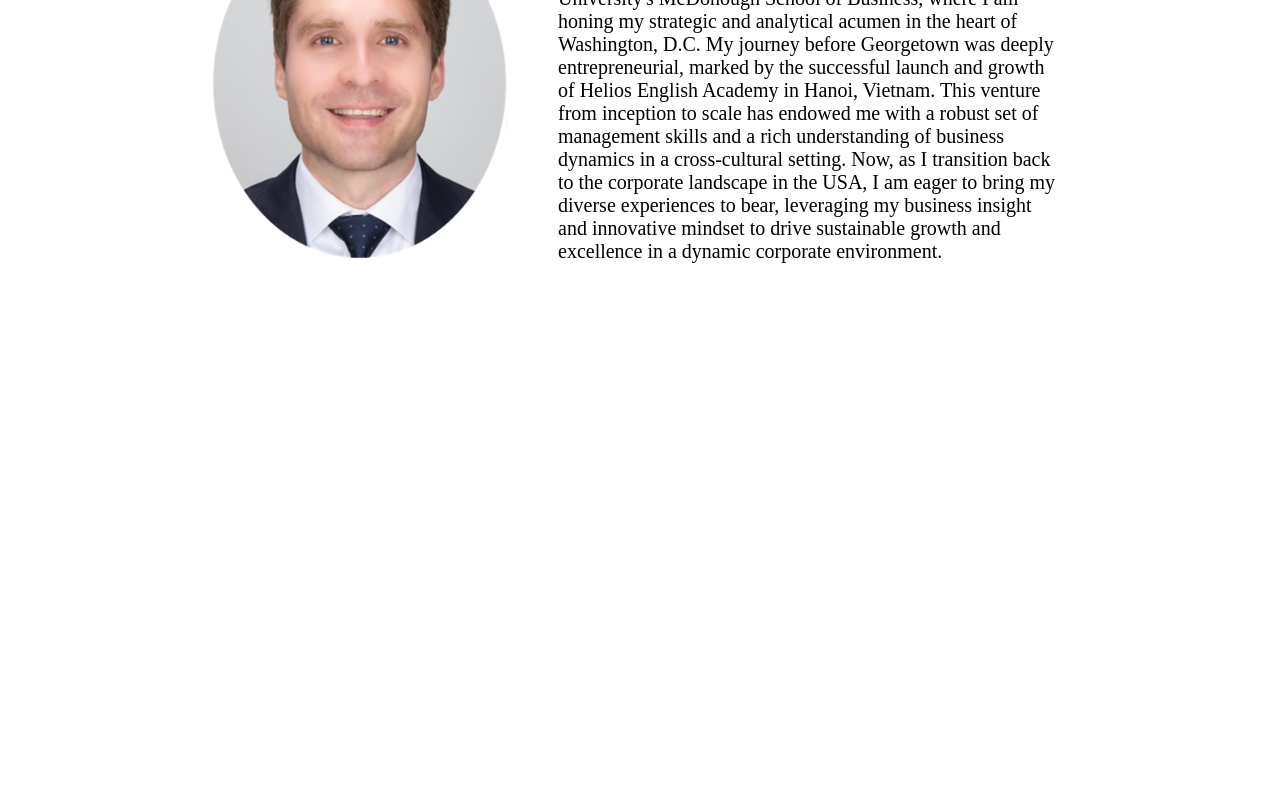
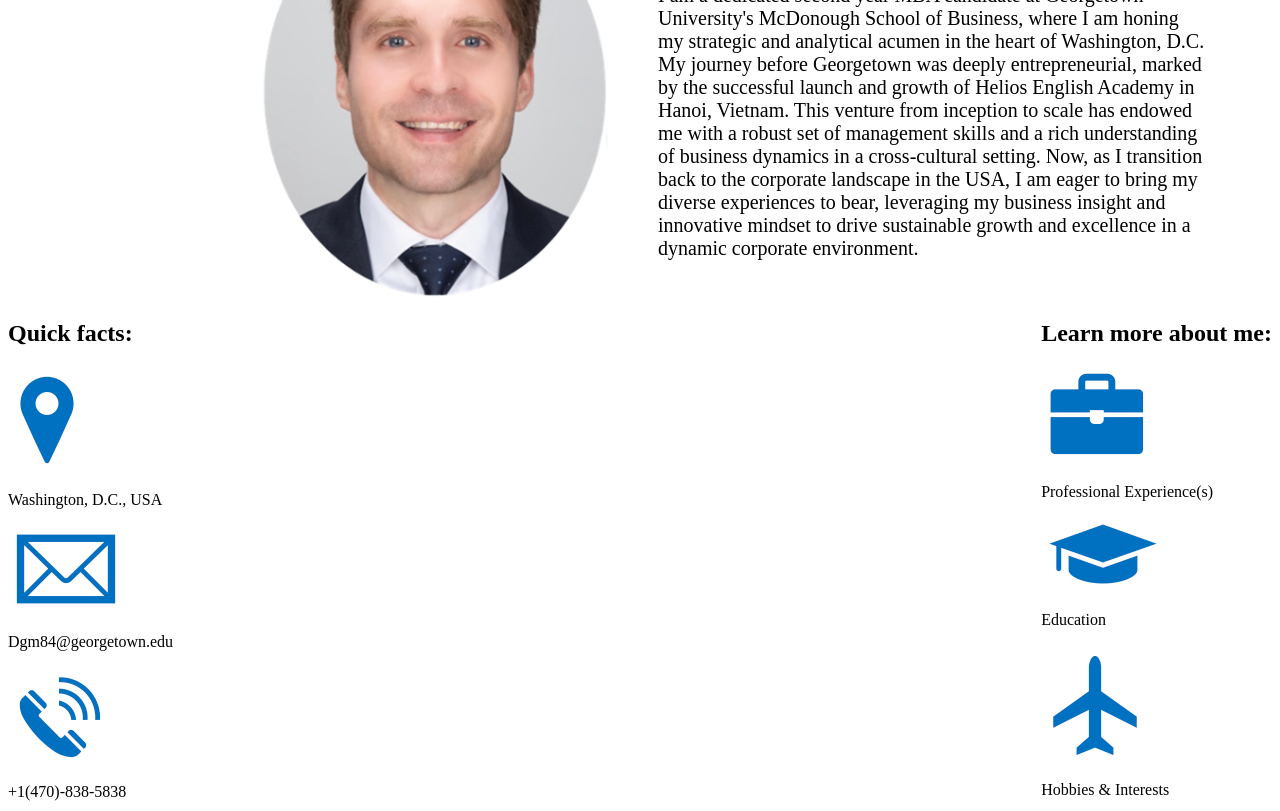
Before and after one commit to dgmaxa/hw, a plain HTML site: page index.html in a window 1280 px wide. Shown: the part 302-1113 px from the top of the page. Before the commit the page ends 800 px from the top, so only its background shows below. Drawn offline with Linux system fonts and the light colour scheme.

Commit message:
included icons with html

```diff
--- a/index.html
+++ b/index.html
@@ -17,18 +17,56 @@
     <!-- About me text -->
     <div class="about-me">
       <h2>About me:</h2>
-<p>I am a dedicated second year MBA candidate at Georgetown University's McDonough School of Business, where I am
-    honing my strategic and analytical acumen in the heart of
-   Washington, D.C. My journey before Georgetown was
-   deeply entrepreneurial, marked by the successful launch and
-   growth of Helios English Academy in Hanoi, Vietnam. This
-   venture from inception to scale has endowed me with a
-   robust set of management skills and a rich understanding of
-    business dynamics in a cross-cultural setting.
-   Now, as I transition back to the corporate landscape in the USA,
-   I am eager to bring my diverse experiences to bear, leveraging
-    my business insight and innovative mindset to drive sustainable
-   growth and excellence in a dynamic corporate environment.
-   </p>
+      <p>I am a dedicated second year MBA candidate at Georgetown University's McDonough School of Business, where I am honing my strategic and analytical acumen in the heart of Washington, D.C. My journey before Georgetown was deeply entrepreneurial, marked by the successful launch and growth of Helios English Academy in Hanoi, Vietnam. This venture from inception to scale has endowed me with a robust set of management skills and a rich understanding of business dynamics in a cross-cultural setting. Now, as I transition back to the corporate landscape in the USA, I am eager to bring my diverse experiences to bear, leveraging my business insight and innovative mindset to drive sustainable growth and excellence in a dynamic corporate environment.</p>
+    </div>
+  </div>
+
+  <!-- Icons and Links Section -->
+  <div class="container">
+    <div class="quick-facts-section">
+      <h2>Quick facts:</h2>
+      <!-- Individual info block -->
+      <div class="fact">
+        <img src="images/Location.png" alt="Location Icon" class="info-icon">
+        <p>Washington, D.C., USA</p>
+      </div>
+      <div class="fact">
+        <img src="images/Email.png" alt="Email Icon" class="info-icon">
+        <p>Dgm84@georgetown.edu</p>
+      </div>
+      <div class="fact">
+        <img src="images/phone.png" alt="Phone Icon" class="info-icon">
+        <p>+1(470)-838-5838</p>
+      </div>
+      <div class="fact">
+        <!-- Corrected the alt text here -->
+        <img src="images/Linkedin.png" alt="LinkedIn Icon" class="info-icon">
+        <p>www.linkedin.com/in/douglasmaxa</p>
+      </div>
+      <!-- Removed the extra closing div tag that was here -->
+    </div>
+
+    <!-- Learn More About Me Section -->
+    <div class="learn-more-about-me-section">
+      <h2>Learn more about me:</h2>
+      <!-- Individual learn more block -->
+      <div class="learn-more">
+        <img src="images/Professional Experience(s).png" alt="Professional Experience(s)" class="info-icon">
+        <p>Professional Experience(s)</p>
+      </div>
+      <div class="learn-more">
+        <img src="images/education.png" alt="Education Icon" class="info-icon">
+        <p>Education</p>
+      </div>
+      <div class="learn-more">
+        <img src="images/Hobbies:Interests.png" alt="Hobbies Icon" class="info-icon">
+        <p>Hobbies & Interests</p>
+      </div>
+      <div class="learn-more">
+        <img src="images/resume.png" alt="Resume Icon" class="info-icon">
+        <p>Resume</p>
+      </div>
+    </div>
+  </div>
 </body>
 </html>
--- a/style.css
+++ b/style.css
@@ -12,12 +12,21 @@
   }
 
   .profile-photo {
-    width: 300px; /* Set the width of your image */
-    margin-left: 200px; /* Add some space between the image and the text */
+    width: 350px; /* Set the width of your image */
+    margin-left: 250px; /* Add some space between the image and the text */
     margin-right: 50px; /* Add some space between the image and the text */
   }
 
   .about-me {
-    max-width: 500px; /* Set a maximum width for your text */
+    max-width: 550px; /* Set a maximum width for your text */
     font-size: 20px;
   }
+  .container {
+    display: flex;
+    justify-content: space-between;
+  }
+
+  .quick-facts-section,
+  .learn-more-section {
+    flex: 1;
+  }
```
Also changed, not shown: images/Email.png (added), images/Hobbies:Interests.png (added), images/Linkedin.png (added), images/Location.png (added), images/Phone.png (added), images/Professional Experience(s).png (added), images/education.png (added), images/resume.png (added), 3 other files. Lines whose indentation alone changed are shown as unchanged.
